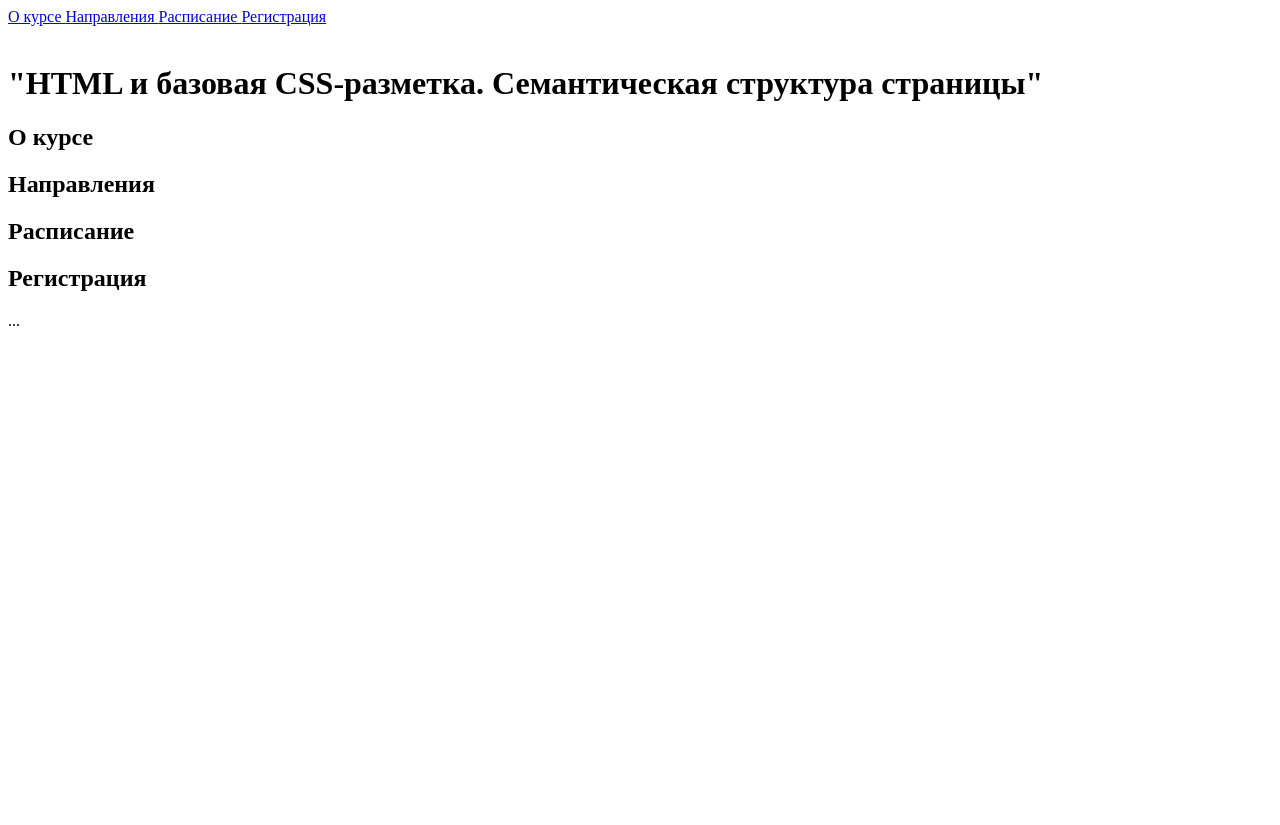
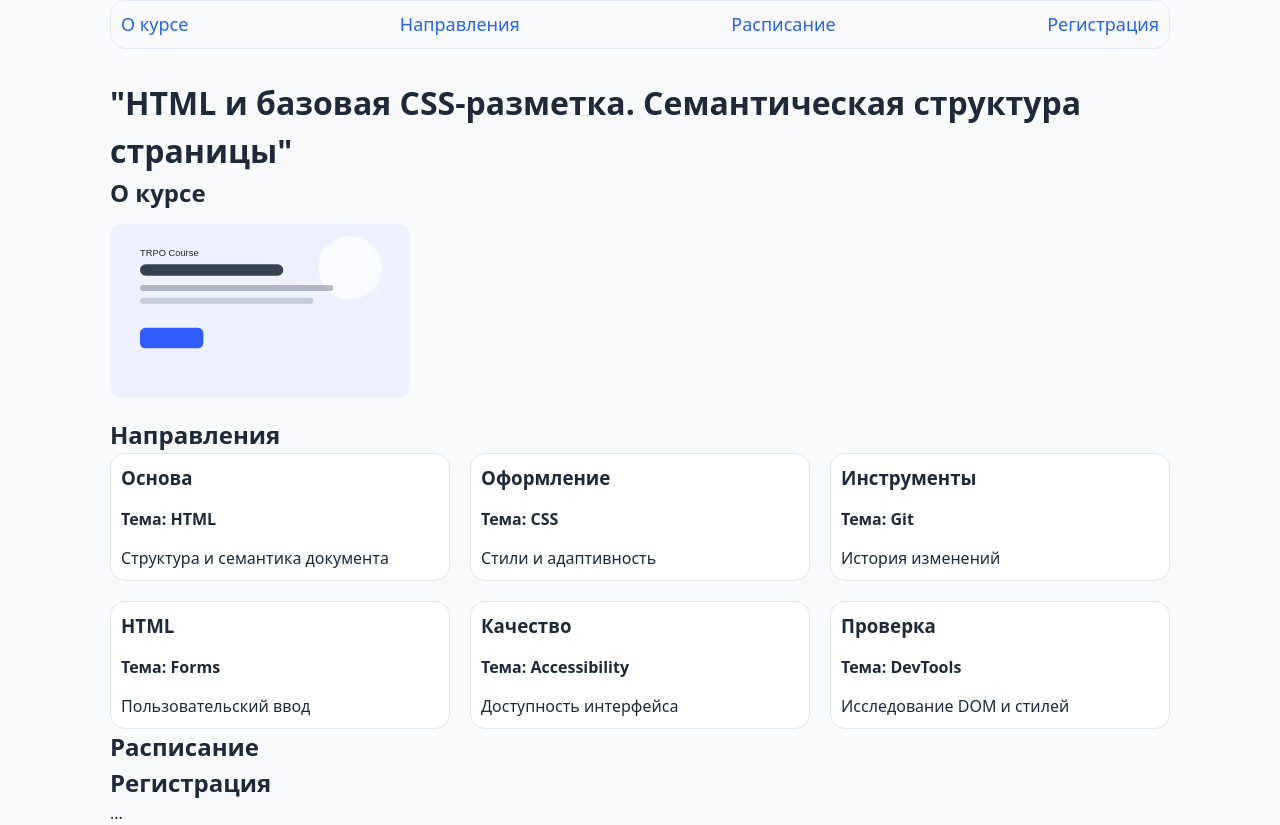
Before and after one commit to d-kh233/trpo-pr01-Kinakh, a plain HTML site: page index.html in a window 1280 px wide. Before the commit the page ends 800 px from the top, so only its background shows below. Drawn offline with Linux system fonts and the light colour scheme.

Commit message:
feat: настройка стилей в CSS для body (только для шапки & карточек); заполнение карточек информацией из csv

```diff
--- a/css/styles.css
+++ b/css/styles.css
@@ -0,0 +1,57 @@
+*,
+*::before,
+*::after {
+  box-sizing: border-box;
+  margin: 0;
+  padding: 0;
+}
+body{
+    margin:0;
+    font-family: system-ui, -apple-system, "Segoe UI", Arial, sans-serif;
+    line-height: 1.5;
+    color: #1e293b;
+    background-color: #f8fafc;
+    width: 100%;
+}
+.container {
+  max-width: 1100px;
+  margin: 0 auto;
+  padding: 0 20px;
+}
+a {
+  color: #2563eb;
+  text-decoration: none;
+}
+
+.cards {
+  display: grid;
+  grid-template-columns: repeat(3, 1fr);
+  /* Расстояние между карточками */
+  gap: 20px;
+}
+
+.card {
+  background-color: #ffffff;
+  border: 1px solid #e2e8f0;
+  border-radius: 15px;
+  padding: 10px; /* Отступы*/
+
+  display: flex;
+  flex-direction: column;
+  gap: 15px;
+
+}
+
+.site-nav {
+    margin-bottom: 30px;
+    border-radius: 15px;
+    background-color: #f8fafc;
+    border: 1px solid #e2e8f0;
+    padding: 10px;
+    font-size: large;
+    text-align: center;
+    display: flex;
+    gap: 20px;
+    justify-content: space-between;
+
+}
--- a/index.html
+++ b/index.html
@@ -6,15 +6,15 @@
   <title>Учебный проект</title>
   <link rel="stylesheet" href="css/styles.css">
 </head>
-<body>
+<body class="container">
   <header class="site-header">
-    <nav>
+    <nav class="site-nav">
         <a href="#about"> О курсе </a>
         <a href="#tracks"> Направления </a>
         <a href="#schedule"> Расписание </a>
         <a href="#signup"> Регистрация </a>
-    </nav>
-    <img>
+    </nav class="site-nav">
+
 
     <h1> "HTML и базовая CSS-разметка. Семантическая структура страницы"</h1>
 
@@ -26,16 +26,69 @@
         <h2> О курсе </h2>
 
     </section>
+    <img src="images/logo.svg" alt="Логотип проекта" width="300" height="200"> </img>
 
     <!--Направления-->
     <section id = "tracks">
         <h2> Направления </h2>
+        <div class="cards">
+            <article id="card1", class="card">
+                <h3>
+                    Основа
+                </h3>
+                <h4> Тема: HTML
+                </h4>
+                <p class="card__description"> Структура и семантика документа </p>
+
+            </article>
+            <article id="card2", class="card">
+                <h3>
+                    Оформление
+                </h3>
+                <h4> Тема: CSS
+                </h4>
+                <p class="card__description">Стили и адаптивность</p>
+            </article>
+            <article id="card3", class="card">
+                <h3>
+                    Инструменты
+                </h3>
+                <h4> Тема: Git
+                </h4>
+                <p class="card__description">История изменений</p>
+            </article>
+            <article id="card4", class="card">
+                <h3>
+                    HTML
+                </h3>
+                <h4> Тема: Forms
+                </h4>
+                <p class="card__description">Пользовательский ввод</p>
+            </article>
+            <article id="card5", class="card">
+                <h3>
+                    Качество
+                </h3>
+                <h4> Тема: Accessibility
+                </h4>
+                <p class="card__description">Доступность интерфейса</p>
+            </article>
+            <article id="card6", class="card">
+                <h3>
+                    Проверка
+                </h3>
+                <h4> Тема: DevTools
+                </h4>
+                <p class="card__description">Исследование DOM и стилей</p>
+            </article>
+        </div>
 
     </section>
 
     <!--Расписание-->
     <section id="schedule">
         <h2> Расписание </h2>
+
 
     </section>
 
```
Also changed, not shown: images/cover.svg (added), images/logo.svg (added).
